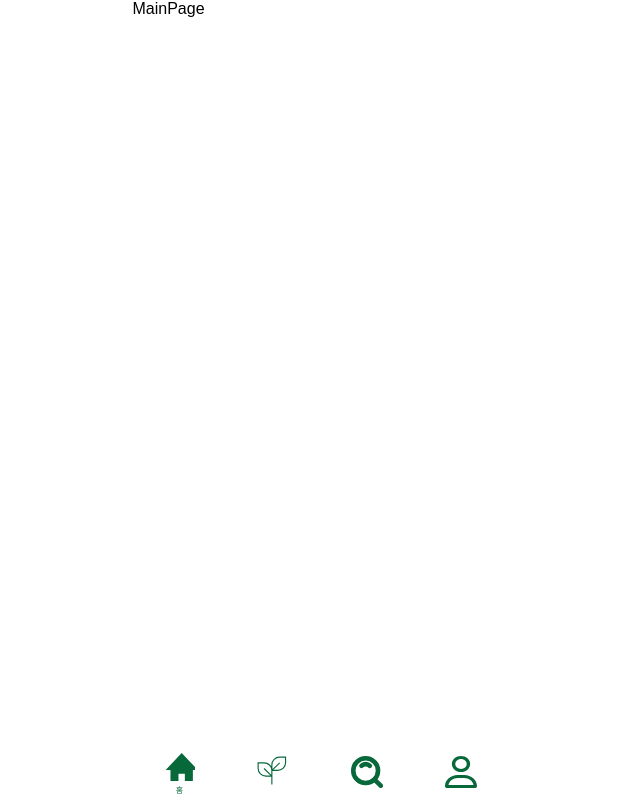
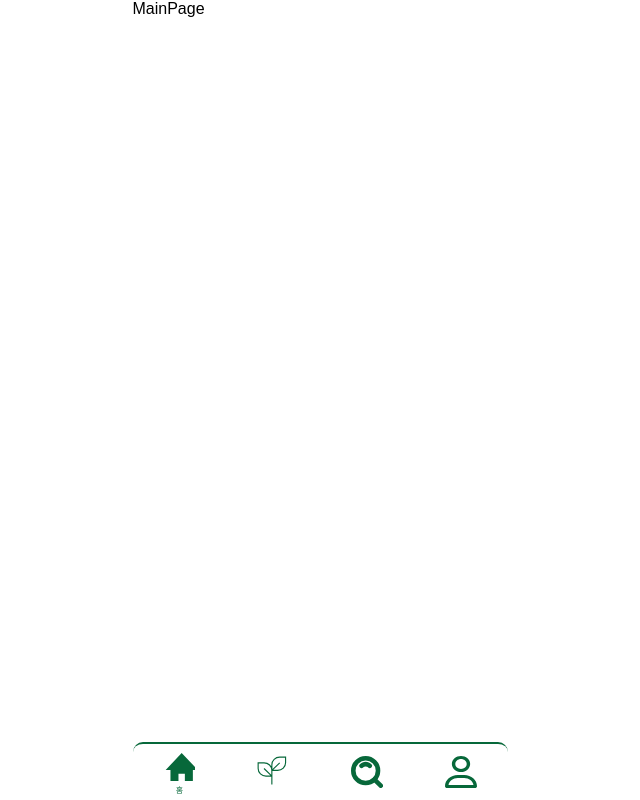
Before and after one commit to devocean-green-dev/GreenDev_FE, a React (Create React App) app: page / in a window 1280 px wide. Shown: the whole page, without its empty margins (320-960 px from the left). Built offline with nearby package versions, Linux system fonts and the light colour scheme; a web font is replaced by a local one.

Commit message:
Update Navbar.scss: 하단 메뉴바와 페이지 본문 글 구분을 위한 상단 border 스타일링 추가

```diff
--- a/src/styles/Navbar/Navbar.scss
+++ b/src/styles/Navbar/Navbar.scss
@@ -9,6 +9,8 @@
     display: flex;
     justify-content: space-around;
     align-items: center;
+    border-radius: 0.625rem 0.625rem 0rem 0rem;
+    border-top: 2px solid #07683a;
 
     div {
       display: flex;
```
